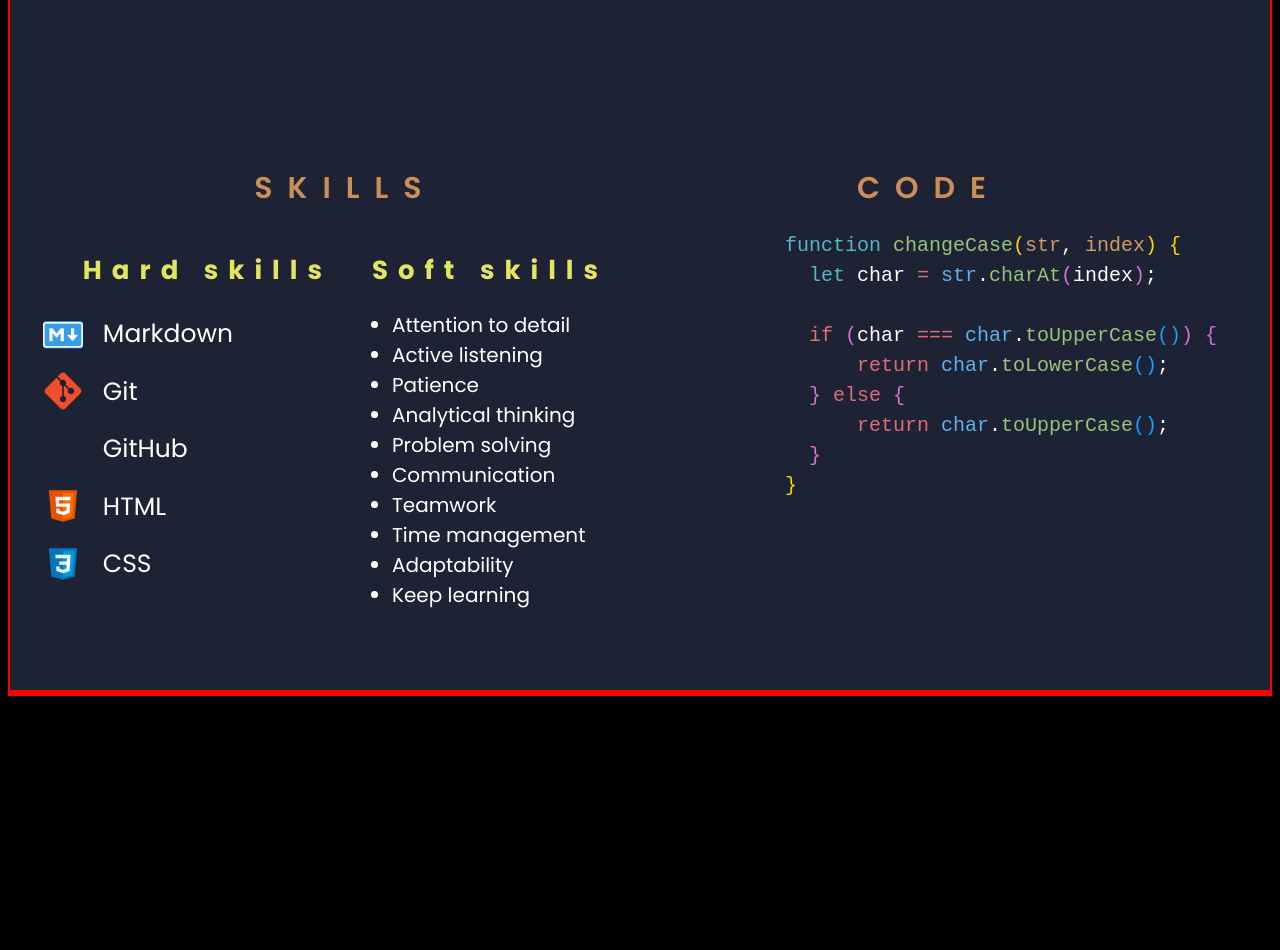
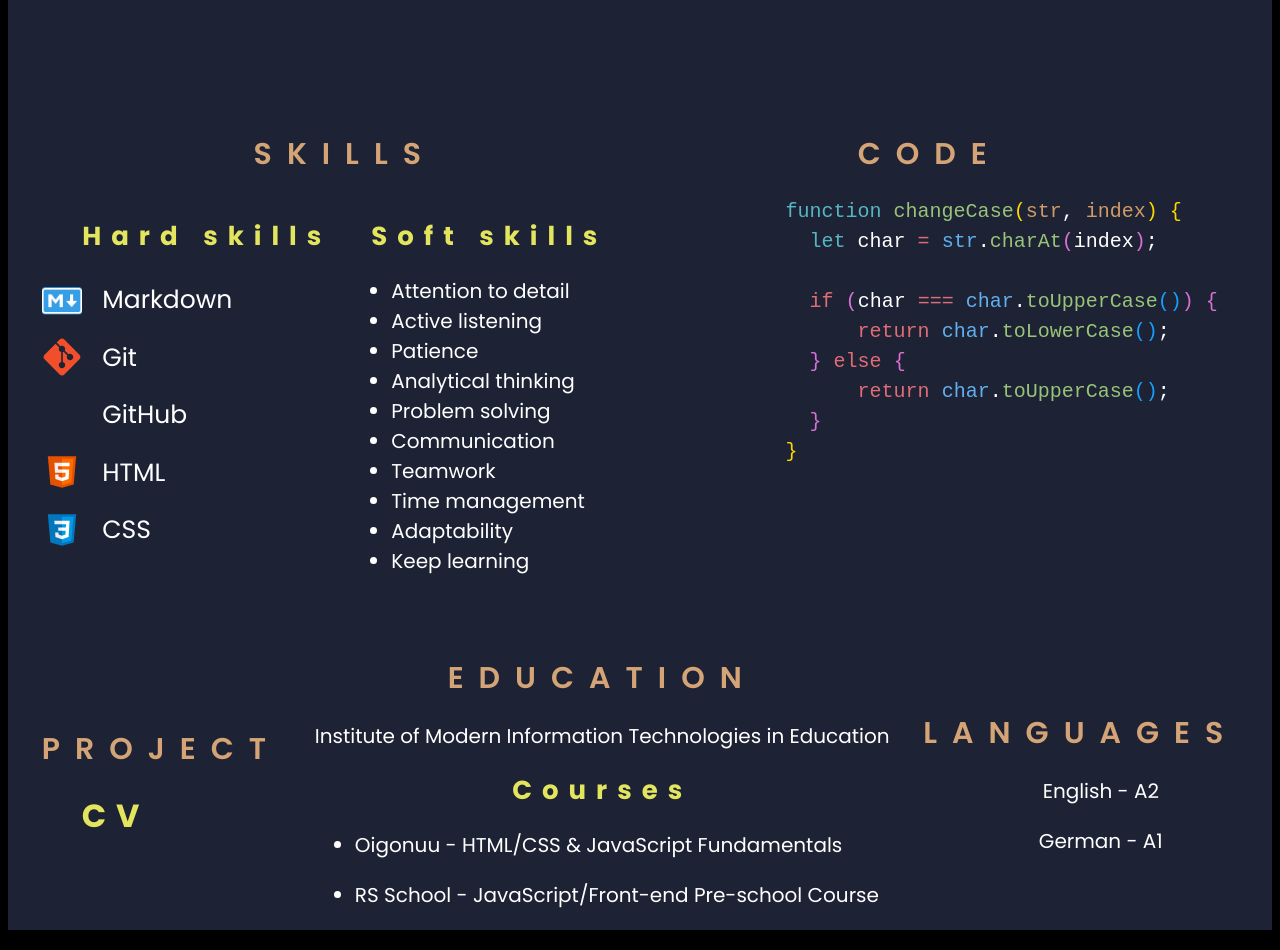
Before and after one commit to THeArtXDW/rsschool-cv, a plain HTML site: page index.html in a window 1280 px wide. Shown: the part 1320-2270 px from the top of the page. Before the commit the page ends 2024 px from the top, so only its background shows below. Drawn offline with Linux system fonts and the light colour scheme; a web font is replaced by a local one.

Commit message:
feat: make project, education and languages section

```diff
--- a/index.html
+++ b/index.html
@@ -141,17 +141,34 @@
         </section>
       </div>
 
+      <div class="project-education-languages-wrapper">
         <section class="section" id="project">
-        <h2 class="section-title"></h2>
+          <h2 class="section-title">Project</h2>
+          <ul class="project-list">
+            <li class="project-item">
+              <a class="project-link section-subtitle" href="https://theartxdw.github.io/rsschool-cv/">CV</a>
+            </li>
+          </ul>
         </section>
 
         <section class="section" id="education">
-        <h2 class="section-title"></h2>
+          <h2 class="section-title">Education</h2>
+          <p class="education-text">Institute of Modern Information Technologies in Education</p>
+          <h2 class="section-subtitle">Courses</h2>
+          <ul class="education-list">
+            <li class="education-item">Oigonuu - HTML/CSS &amp; JavaScript Fundamentals</li>
+            <li class="education-item">RS School - JavaScript/Front-end Pre-school Course</li>
+          </ul>
         </section>
 
         <section class="section" id="languages">
-        <h2 class="section-title"></h2>
+          <h2 class="section-title">Languages</h2>
+          <ul class="languages-list">
+            <li class="languages-item">English - A2</li>
+            <li class="languages-item">German - A1</li>
+          </ul>
         </section>
+      </div>
     </div>
   </main>
 
--- a/style.css
+++ b/style.css
@@ -19,7 +19,6 @@ body {
   max-width: 1440px;
   margin: 0 auto;
   background-color: #1d2334;
-  border: 2px solid #ff0000;
 }
 
 .header {
@@ -48,11 +47,30 @@ body {
 }
 
 .main {
-  /* border: 1px solid #ff0000; */
+  margin-bottom: 20px;
 }
 
 .section-size {
   width: 50%;
+}
+
+.section-title {
+  margin: 20px;
+  font-size: 30px;
+  font-weight: 600;
+  text-align: center;
+  color: #d5a476;
+  text-transform: uppercase;
+  letter-spacing: 15px;
+}
+
+.section-subtitle {
+  margin: 20px;
+  font-size: 26px;
+  font-weight: 700;
+  text-align: center;
+  color: #e3e55e;
+  letter-spacing: 10px;
 }
 
 .profile-section {
@@ -77,16 +95,6 @@ body {
 .profile-qualification {
   font-size: 40px;
   color: #666a75;
-}
-
-.section-title {
-  margin: 20px;
-  font-size: 30px;
-  font-weight: 600;
-  text-align: center;
-  color: #cb8e55;
-  text-transform: uppercase;
-  letter-spacing: 15px;
 }
 
 .contact-about-me-wrapper {
@@ -129,6 +137,7 @@ body {
 }
 
 .contact-link {
+  color: #b0b0b0;
   text-decoration: none;
   transition: color 1s;
 }
@@ -158,15 +167,6 @@ body {
 
 .about-me-text {
   font-weight: 300;
-}
-
-.section-subtitle {
-  margin: 20px;
-  font-size: 26px;
-  font-weight: 700;
-  text-align: center;
-  color: #e3e55e;
-  letter-spacing: 10px;
 }
 
 .skills-code-wrapper {
@@ -256,6 +256,41 @@ body {
   color: #179fff;
 }
 
+.project-education-languages-wrapper {
+  display: flex;
+  justify-content: space-evenly;
+  align-items: center;
+}
+
+.project-list {
+  text-align: left;
+  list-style: none;
+}
+
+.project-link {
+
+  font-size: 32px;
+  text-decoration: none;
+  transition: color 0.5s;
+}
+
+.project-link:hover {
+  color: #00ff00;
+}
+
+.education-item {
+  margin-bottom: 20px;
+}
+
+.languages-list {
+  text-align: center;
+  list-style: none;
+}
+
+.languages-item {
+  margin-bottom: 20px;
+}
+
 .footer {
   /* border: 1px solid #ff0000; */
 }
```
Lines whose indentation alone changed are shown as unchanged.
